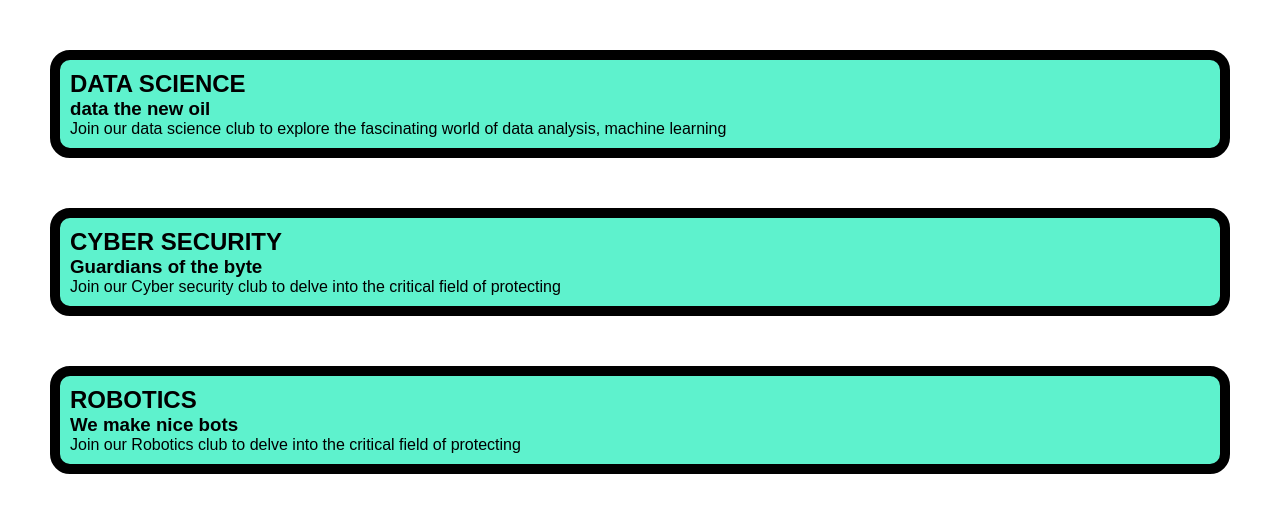
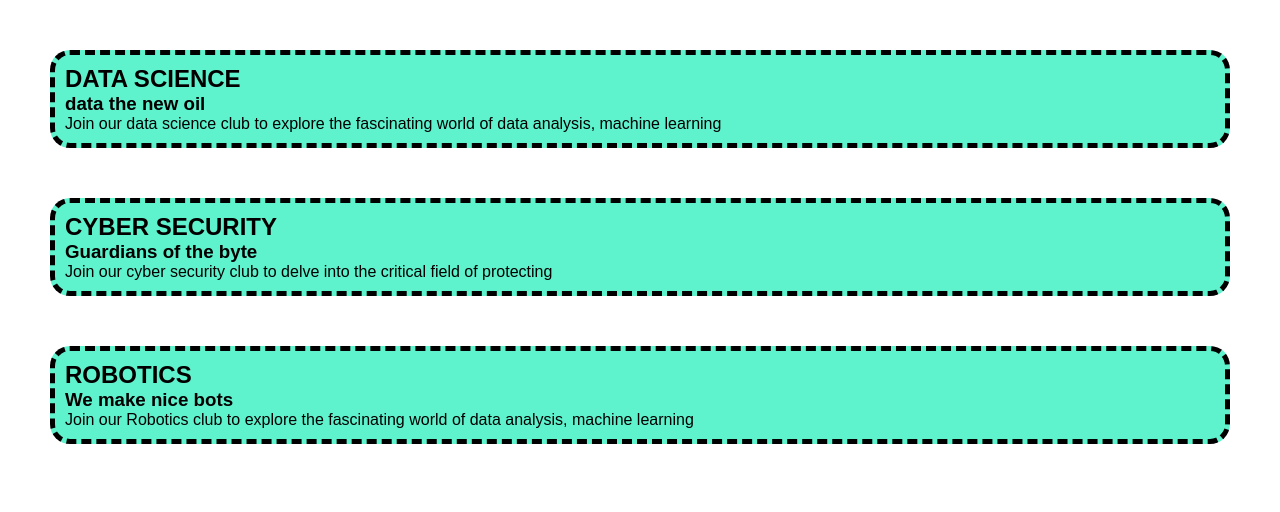
Before and after one commit to Lusingalisa/lisa-data-blog, a Next.js app: page / in a window 1280 px wide. Shown: the top 512 px of the page. Built offline with nearby package versions, Linux system fonts and the light colour scheme.

Commit message:
instead of using props using the actual name

```diff
--- a/src/app/components/ChapterCard.js
+++ b/src/app/components/ChapterCard.js
@@ -2,7 +2,7 @@ export default function ChapterCard(props){
     let ourStyles = {
         color:"black",
         backgroundColor: "#5ef2cd",
-        border:"10px solid black",
+        border:"5px dashed black",
         padding: "10px",
         margin:"50px",
         borderRadius:"20px"
--- a/src/app/page.js
+++ b/src/app/page.js
@@ -1,26 +1,36 @@
 import ChapterCard from "./components/ChapterCard"
+
 export default function Home(){
-
+  let associationChapters =[
+    {
+      title:"DATA SCIENCE",
+      subtitle:"data the new oil",
+      content:"Join our data science club to explore the fascinating world of data analysis, machine learning"
+    },
+    {
+      title:"CYBER SECURITY",
+      subtitle:"Guardians of the byte",
+      content:"Join our cyber security club to delve into the critical field of protecting"
+    },
+    {
+      title:"ROBOTICS",
+      subtitle:"We make nice bots",
+      content:"Join our Robotics club to explore the fascinating world of data analysis, machine learning"
+    }
+  ]
 
   return(
     <div>
-      <ChapterCard
-      title={"DATA SCIENCE"}
-      subtitle={"data the new oil"}
-      content={"Join our data science club to explore the fascinating world of data analysis, machine learning"}
-      />
-
-      <ChapterCard
-       title={"CYBER SECURITY"}
-       subtitle={"Guardians of the byte"}
-       content={"Join our Cyber security club to delve into the critical field of protecting"}
-      />
-
-      <ChapterCard
-       title={"ROBOTICS"}
-       subtitle={"We make nice bots"}
-       content={"Join our Robotics club to delve into the critical field of protecting"}
-      />
+      {associationChapters.map(function(chapter,index){
+        return (
+          <ChapterCard
+           key={index}
+           title={chapter.title}
+           subtitle={chapter.subtitle}
+           content={chapter.content}
+          />
+        )
+      })}
 
     </div>
 
```
Also changed, not shown: src/app/components/TitleCard.js (added, +13 -0 lines).
